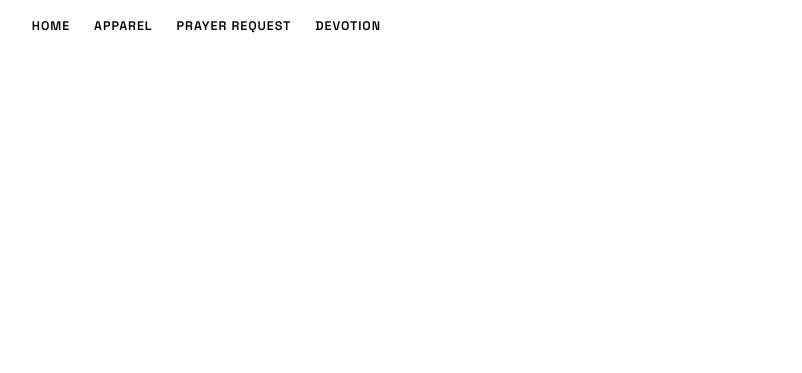
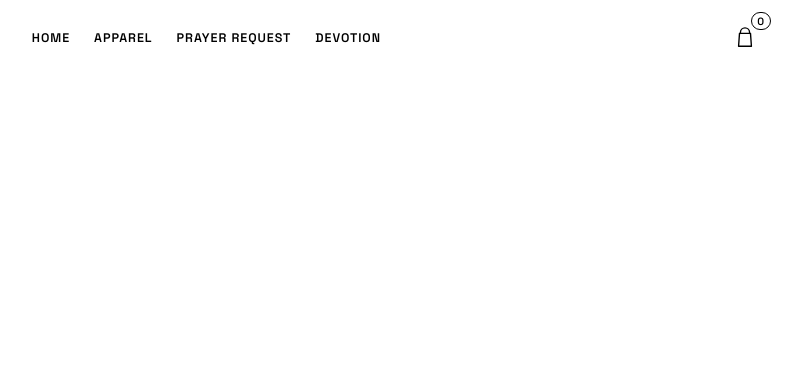
Before and after one commit to chosencollectiveandco-cyber/chosen, a website: page cancel.html in a window 1280 px wide. Shown: the top 373 px of the page, without its empty margins (131-933 px from the left). Drawn offline with Linux system fonts and the light colour scheme.

Commit message:
Center cancel message

```diff
--- a/cancel.html
+++ b/cancel.html
@@ -11,8 +11,9 @@
       rel="stylesheet"
     />
     <link rel="stylesheet" href="styles.css" />
+    <script defer src="script.js"></script>
   </head>
-  <body>
+  <body class="cancel-page">
     <header class="site-header">
       <nav class="top-nav" aria-label="Primary">
         <div class="nav-left">
@@ -21,6 +22,33 @@
           <a href="prayer.html" class="nav-link">Prayer Request</a>
           <a href="devotion.html" class="nav-link">Devotion</a>
         </div>
+
+        <button class="cart-button" type="button" data-action="open-cart" aria-label="Open cart">
+          <svg
+            class="cart-icon"
+            width="22"
+            height="22"
+            viewBox="0 0 24 24"
+            fill="none"
+            xmlns="http://www.w3.org/2000/svg"
+            aria-hidden="true"
+            focusable="false"
+          >
+            <path
+              d="M7 7V6a5 5 0 0 1 10 0v1"
+              stroke="currentColor"
+              stroke-width="1.5"
+              stroke-linecap="round"
+            />
+            <path
+              d="M6 7h12l1 14H5L6 7Z"
+              stroke="currentColor"
+              stroke-width="1.5"
+              stroke-linejoin="round"
+            />
+          </svg>
+          <span class="cart-count" aria-hidden="true" hidden>0</span>
+        </button>
       </nav>
     </header>
 
@@ -33,5 +61,26 @@
         </div>
       </section>
     </main>
+
+    <div class="backdrop" data-action="close-cart" hidden></div>
+    <aside class="cart-drawer" role="dialog" aria-modal="true" aria-label="Cart" aria-hidden="true">
+      <div class="cart-header">
+        <h2 class="cart-title">Cart</h2>
+        <button class="icon-button" type="button" data-action="close-cart" aria-label="Close cart">
+          <span aria-hidden="true">×</span>
+        </button>
+      </div>
+
+      <div class="cart-items" role="list" aria-label="Cart items"></div>
+
+      <div class="cart-footer">
+        <div class="cart-total" aria-label="Cart total">
+          <span>Total</span>
+          <span class="cart-total-value" data-cart-total>$0</span>
+        </div>
+        <button class="clear-button" type="button" data-action="clear-cart">Clear cart</button>
+        <button class="checkout-button" type="button" data-action="checkout">Checkout</button>
+      </div>
+    </aside>
   </body>
 </html>
--- a/styles.css
+++ b/styles.css
@@ -169,6 +169,26 @@ button:focus-visible,
   display: grid;
   place-items: center;
   padding: 42px 0 80px;
+}
+
+.cancel-page {
+  min-height: 100vh;
+  display: flex;
+  flex-direction: column;
+}
+
+.cancel-page .page {
+  max-width: none;
+  margin: 0;
+  padding: 0;
+  flex: 1;
+  display: grid;
+  place-items: center;
+}
+
+.cancel-page .home-hero {
+  min-height: auto;
+  padding: 0 6vw;
 }
 
 .home-inner {
```
